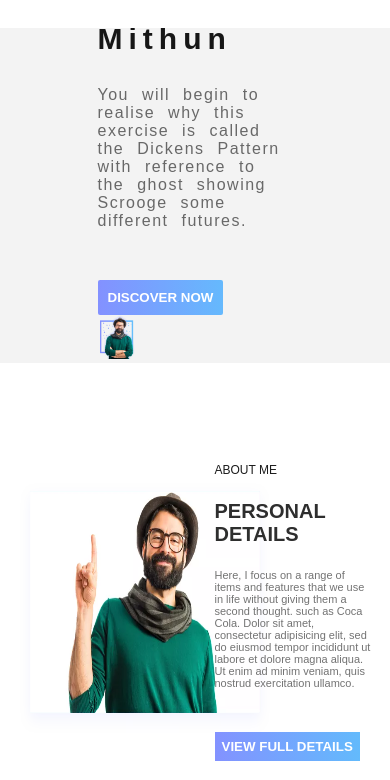
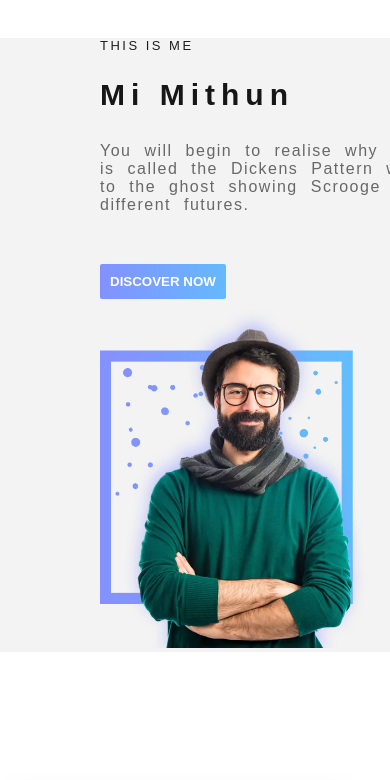
Before and after one commit to Mi-mithun/project-3, a plain HTML site: page index.html in a window 390 px wide. Shown: the part 52-832 px from the top of the page. Drawn offline with Linux system fonts and the light colour scheme.

Commit message:
responsive

```diff
--- a/style.css
+++ b/style.css
@@ -455,8 +455,8 @@ footer .foot a{
 }
  @media ( max-width:768px){
 
-    html, body {
-        width: 100%;
+    html, body{
+        width: 148%;
         overflow-x: hidden;
     }
 
@@ -470,9 +470,9 @@ footer .foot a{
     header .nav ul{
         position: fixed;
         width: 20%;
-        height: 100vh;
+        height: 55vh;
         background: #00b3ff45;
-        top: 54px;
+        top: 87px;
         left: -200%;
         transition: all ease-in-out 0.5s;
         border: 1px solid ;
@@ -492,9 +492,12 @@ footer .foot a{
         height: auto;
         display: block;
     }
-    .section1 .fist1{
-            margin: auto;
-        }
+
+
+.section1 .fist1 h3 {
+    margin-top: 90px;
+    }
+
     .section1 .fist1 h1{
         font-size: 30px;
     }
@@ -502,12 +505,15 @@ footer .foot a{
         padding: 10px ;
     }
     .section2{
-        width: 100%;
+        width: 110%;
         height: auto;
     }
+    .section2 div {
+        width: 50%;
+    }
     .section2 .img2 img{
-        height: 250px;
-        width: 250px;
+        height: 280px;
+        width: 360px;
         margin-top: 20px;
     }
     .section2 .text2 h5{
@@ -536,7 +542,7 @@ footer .foot a{
         padding-bottom: 12px;
      }
      .section3{
-        width: 100%;
+        width: 114%;
      }
      .section4{
         width: 100%;
@@ -544,13 +550,13 @@ footer .foot a{
      .section5{
         width: 100%;
      }
-     .section6{
+     .section6 .price{
         width: 100%;
      }
      footer{
-        width: 100%;
-     }html, body {
-        width: 100%;
-        overflow-x: hidden;
+        width:220%;
+     }
+     footer .foot{
+        width: 90%;
+     }
  }
- }
```
